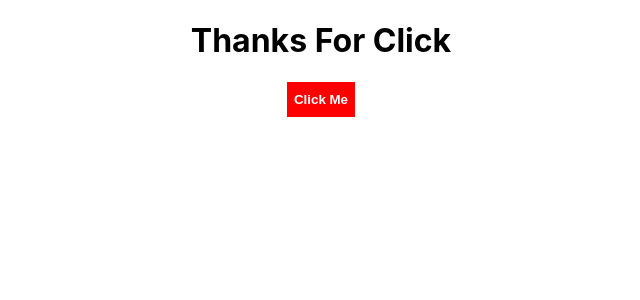
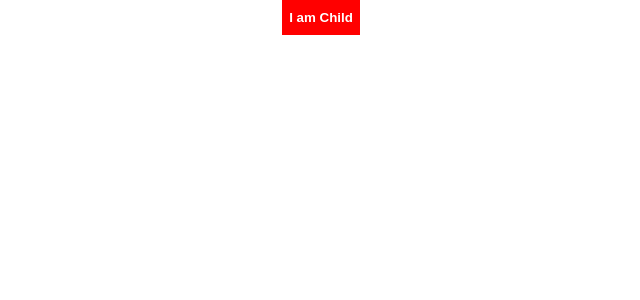
Before and after one commit to vikasvisking/react-app, a React (Create React App) app: page / in a window 1280 px wide. Shown: the top 300 px of the page, without its empty margins (319-959 px from the left). Built offline with nearby package versions, Linux system fonts and the light colour scheme.

Commit message:
methord as props

```diff
--- a/src/App.js
+++ b/src/App.js
@@ -6,7 +6,8 @@
 // import ClassClick from './components/ClassClick'
 // import Message from './components/Message';
 // import Counter from './components/Counter';
-import EventBinding from './components/EventBinding'
+// import EventBinding from './components/EventBinding'
+import ParentComponent from './components/ParentComponent'
 import './App.css';
 
 class App extends React.Component {
@@ -15,7 +16,10 @@
 		    <div className="App">
 
 				{/* Event hyandling */}
-				<EventBinding />
+				{/* <EventBinding /> */}
+
+				{/* Method As Props in parent */}
+				<ParentComponent />
 				{/* <FunctionClick /> */}
 				{/* <ClassClick /> */}
 				{/* <Counter inc='5'/> */}
--- /dev/null
+++ b/src/components/ChildComponent.js
@@ -0,0 +1,14 @@
+import React from 'react';
+
+function ChildComponent(props) {
+
+    return(
+        <div>
+             <button onClick = {() => props.greetHandler('Vikas')}>I am Child</button>
+        </div>
+
+    )
+
+}
+
+export default ChildComponent
--- /dev/null
+++ b/src/components/ParentComponent.js
@@ -0,0 +1,28 @@
+import React from 'react';
+import ChildComponent from './ChildComponent'
+
+class ParentComponent extends React.Component{
+
+    constructor(){
+        super()
+        this.state = {
+            message : 'Parent'
+        }
+        this.greetParent = this.greetParent.bind(this)
+    }
+
+    greetParent(child) {
+        alert(`Hello ${this.state.message} from ${child}`)
+    }
+
+    render(){
+        return (
+            <div>
+                <ChildComponent greetHandler={this.greetParent} />
+            </div>
+
+        )
+    }
+}
+
+export default ParentComponent
```
